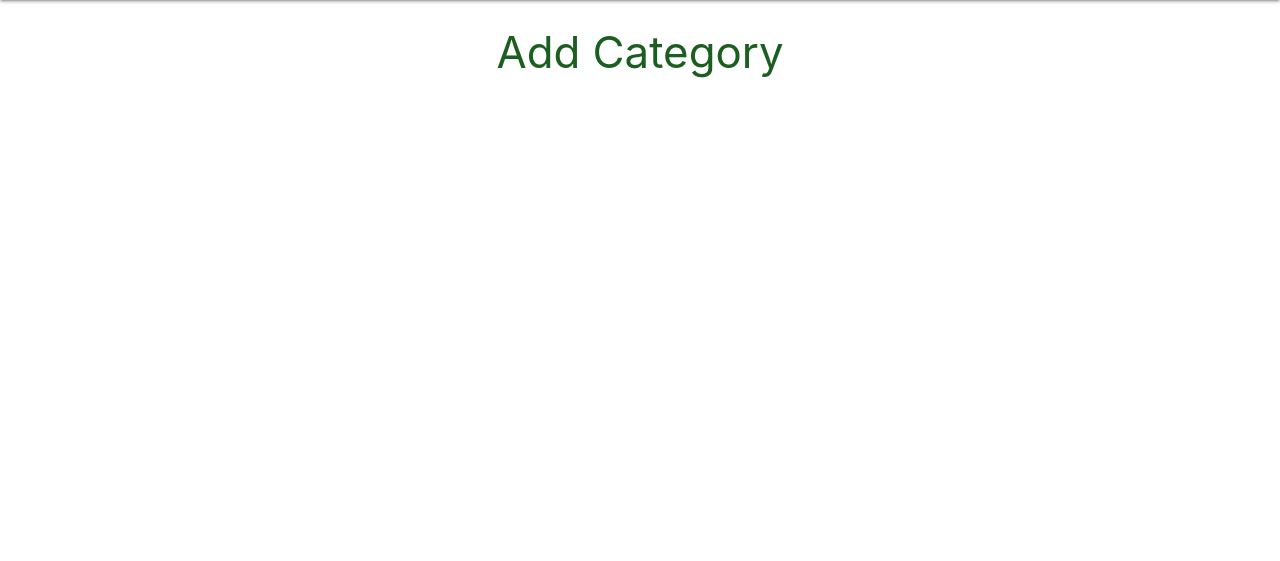
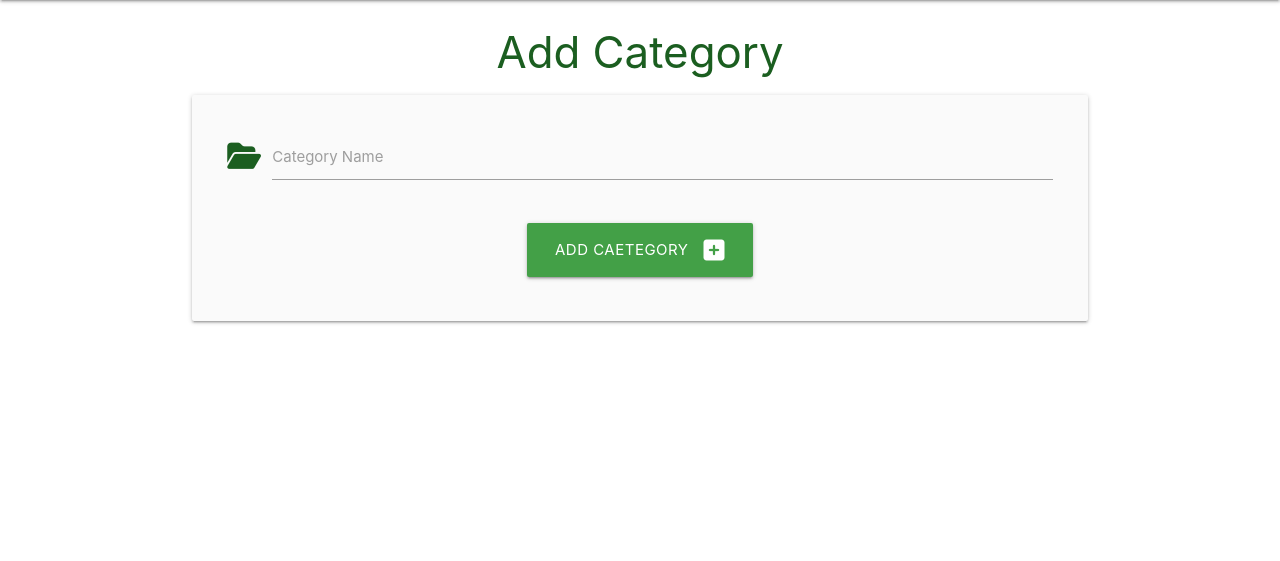
Before and after one commit to KC-7/flask-sqlachemy-task-manager, a Flask app: page /add_category in a window 1280 px wide. Shown: the part 64-625 px from the top of the page. Run offline with Flask 2, Linux system fonts and the light colour scheme; some libraries are stand-ins or nearby versions.

Commit message:
Set up add categories

```diff
--- a/taskmanager/routes.py
+++ b/taskmanager/routes.py
@@ -1,4 +1,4 @@
-from flask import render_template
+from flask import render_template, request, redirect, url_for
 from taskmanager import app, db
 from taskmanager.models import Category, Task
 
@@ -16,4 +16,9 @@ def categories():
 
 @app.route("/add_category", methods=["GET", "POST"])
 def add_category():
+    if request.method == "POST":
+        category = Category(category_name=request.form.get("category_name"))
+        db.session.add(category)
+        db.session.commit()
+        return redirect(url_for("categories"))
     return render_template("add_category.html")
--- a/taskmanager/templates/add_category.html
+++ b/taskmanager/templates/add_category.html
@@ -3,4 +3,25 @@
 
 <h3 class="green-text text-darken-4 center-align">Add Category</h3>
 
+<div class="row card-panel grey lighten-5">
+    <form class="col s12" method="POST" action="{{ url_for('add_category') }}">
+        <!-- Category Name -->
+        <div class="row">
+            <div class="input-field col s12">
+                <i class="fas fa-folder-open prefix green-text text-darken-4"></i>
+                <input id="category_name" name="category_name" minlength="3" maxlength="25" type="text" class="validate" required>
+                <label for="category_name">Category Name</label>
+            </div>
+        </div>
+        <!-- Sumbit Button -->
+        <div class="row">
+            <div class="col s12 center-align">
+                <button type="submit" class="btn-large green darken-1">
+                    Add Caetegory <i class="fas fa-plus-square right"></i>
+                </button>
+            </div>
+        </div>
+    </form>
+</div>
+
 {% endblock %}
```
